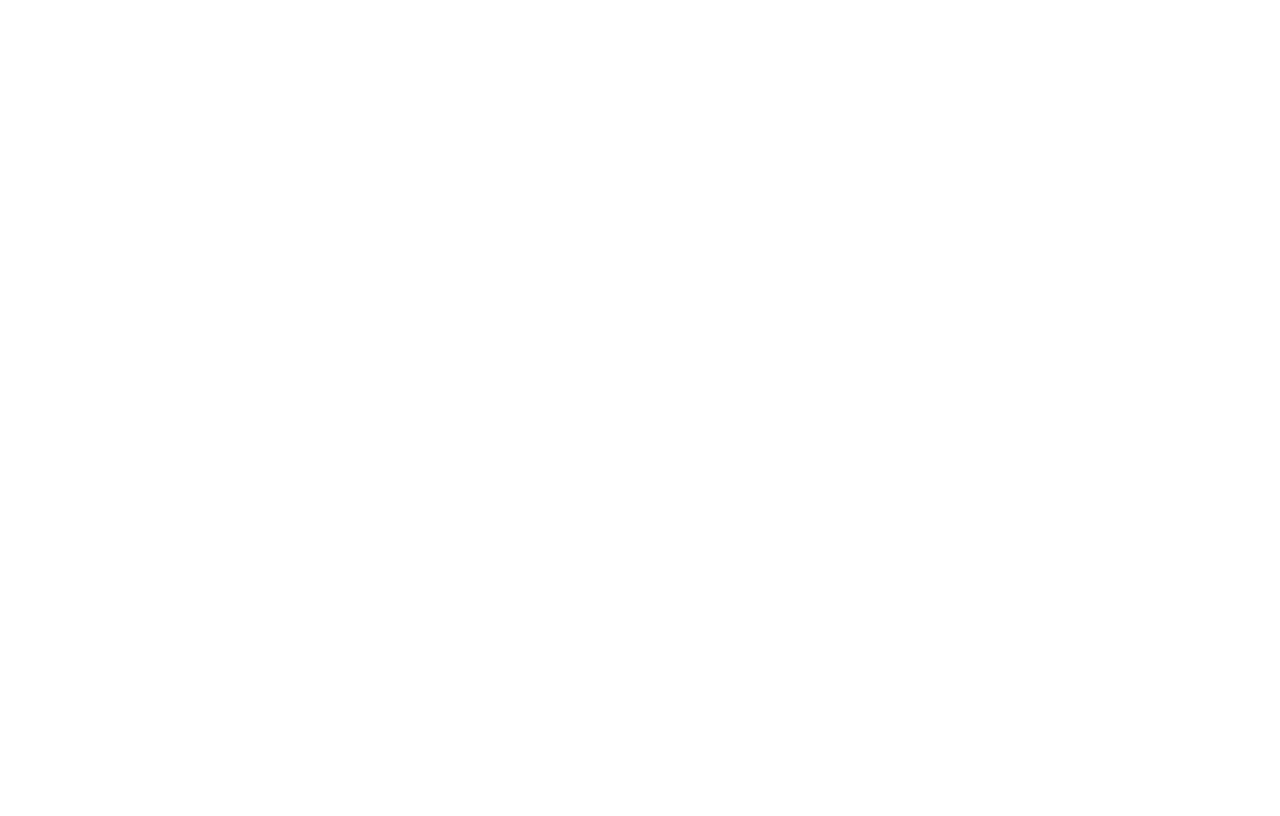
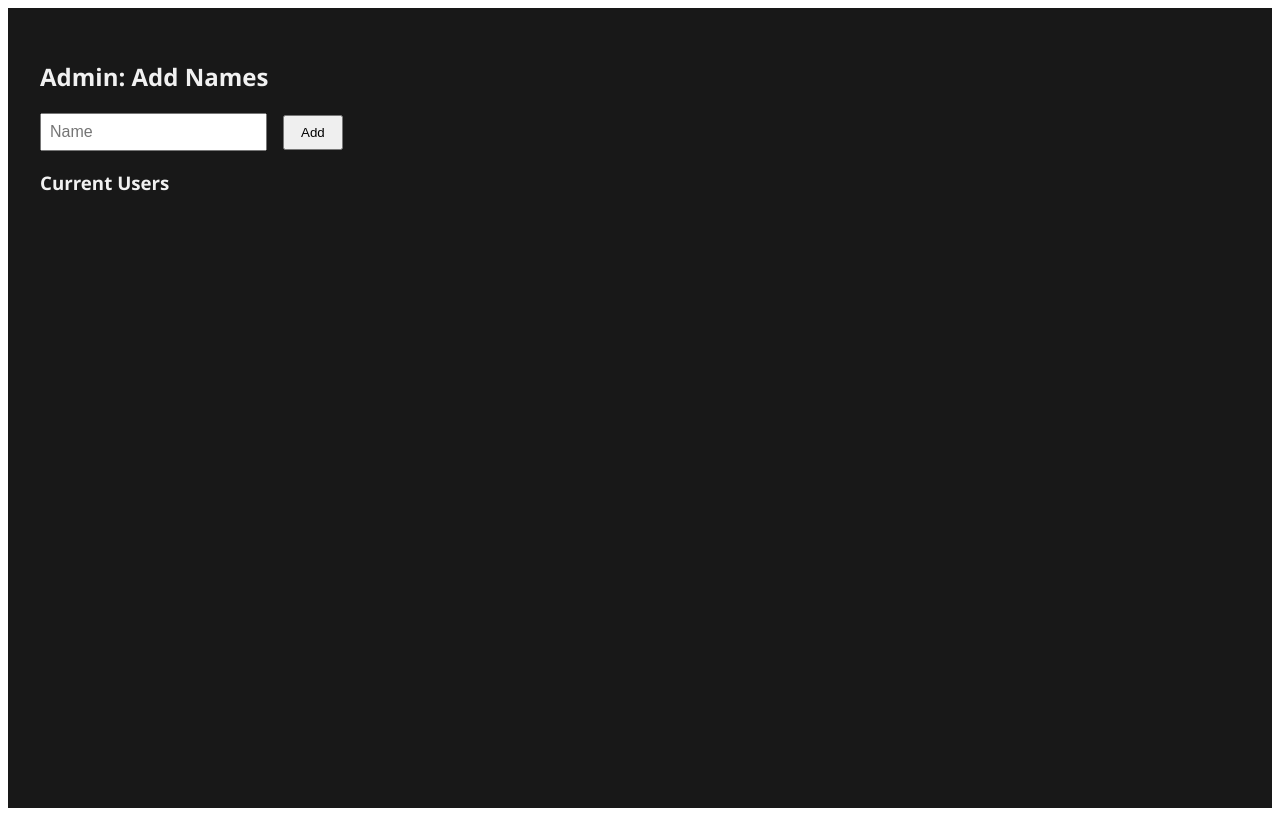
Before and after one commit to AbutalhaKothiwale53/SimpleReactApp, a React (Create React App) app: page /#/admin in a window 1280 px wide. Before the commit this address had no page. Built offline with nearby package versions, Linux system fonts and the light colour scheme; the HTML template or start-up script is replaced by a standard one.

Commit message:
made some changes and added admin and user module and theme is selected to white

```diff
--- /dev/null
+++ b/src/AdminPage.js
@@ -0,0 +1,47 @@
+import React, { useState, useEffect } from 'react';
+
+function AdminPage() {
+  const [name, setName] = useState('');
+  const [users, setUsers] = useState([]);
+
+  useEffect(() => {
+    const saved = JSON.parse(localStorage.getItem('users') || '[]');
+    setUsers(saved);
+  }, []);
+
+  const handleAdd = (e) => {
+    e.preventDefault();
+    if (!name.trim()) return;
+    const updated = [...users, { name }];
+    setUsers(updated);
+    localStorage.setItem('users', JSON.stringify(updated));
+    setName('');
+  };
+
+  return (
+    <div style={{ padding: '2rem' }}>
+      <h2>Admin: Add Names</h2>
+      <form onSubmit={handleAdd} style={{ marginBottom: '1rem' }}>
+        <input
+          type="text"
+          placeholder="Name"
+          value={name}
+          onChange={(e) => setName(e.target.value)}
+          required
+          style={{ padding: '0.5rem', fontSize: '1rem' }}
+        />
+        <button type="submit" style={{ marginLeft: '1rem', padding: '0.5rem 1rem' }}>
+          Add
+        </button>
+      </form>
+      <h3>Current Users</h3>
+      <ul>
+        {users.map((user, idx) => (
+          <li key={idx}><strong>Name:</strong> {user.name}</li>
+        ))}
+      </ul>
+    </div>
+  );
+}
+
+export default AdminPage;
--- a/src/App.js
+++ b/src/App.js
@@ -1,16 +1,24 @@
 import React from 'react';
 import { HashRouter as Router, Routes, Route } from 'react-router-dom';
-import FormPage from './FormPage';
-import DetailsPage from './DetailsPage';
+import AdminPage from './AdminPage';
+import UserPage from './UserPage';
 
 function App() {
+  const darkStyle = {
+    backgroundColor: '#181818',
+    color: '#f1f1f1',
+    minHeight: '100vh',
+    fontFamily: 'Segoe UI, Arial, sans-serif'
+  };
   return (
-    <Router>
-      <Routes>
-        <Route path="/" element={<FormPage />} />
-        <Route path="/details" element={<DetailsPage />} />
-      </Routes>
-    </Router>
+    <div style={darkStyle}>
+      <Router>
+        <Routes>
+          <Route path="/admin" element={<AdminPage />} />
+          <Route path="/user" element={<UserPage />} />
+        </Routes>
+      </Router>
+    </div>
   );
 }
 
--- a/src/DetailsPage.js
+++ b/src/DetailsPage.js
@@ -1,15 +1,23 @@
-import React from 'react';
-import { useLocation, useNavigate } from 'react-router-dom';
+import React, { useEffect, useState } from 'react';
+import { useNavigate } from 'react-router-dom';
 
 function DetailsPage() {
-  const location = useLocation();
+  const [users, setUsers] = useState([]);
   const navigate = useNavigate();
-  const name = location.state?.name || '';
+
+  useEffect(() => {
+    const saved = JSON.parse(localStorage.getItem('users') || '[]');
+    setUsers(saved);
+  }, []);
 
   return (
     <div style={{ padding: '2rem' }}>
-      <h2>User Details</h2>
-      <p><strong>Name:</strong> {name}</p>
+      <h2>User List</h2>
+      <ul>
+        {users.map((user, idx) => (
+          <li key={idx}><strong>Name:</strong> {user.name}</li>
+        ))}
+      </ul>
       <button onClick={() => navigate('/')}>Back</button>
     </div>
   );
--- a/src/FormPage.js
+++ b/src/FormPage.js
@@ -7,7 +7,13 @@
 
   const handleSubmit = (e) => {
     e.preventDefault();
-    navigate('/details', { state: { name } });
+    // Get existing users from localStorage
+    const users = JSON.parse(localStorage.getItem('users') || '[]');
+    // Add new user
+    users.push({ name });
+    // Save back to localStorage
+    localStorage.setItem('users', JSON.stringify(users));
+    navigate('/details');
   };
 
   return (
--- /dev/null
+++ b/src/UserPage.js
@@ -0,0 +1,27 @@
+import React, { useEffect, useState } from 'react';
+
+function UserPage() {
+  const [users, setUsers] = useState([]);
+
+  useEffect(() => {
+    const saved = JSON.parse(localStorage.getItem('users') || '[]');
+    setUsers(saved);
+  }, []);
+
+  return (
+    <div style={{ padding: '2rem' }}>
+      <h2>User: View Names</h2>
+      <ul>
+        {users.length === 0 ? (
+          <li>No users found.</li>
+        ) : (
+          users.map((user, idx) => (
+            <li key={idx}><strong>Name:</strong> {user.name}</li>
+          ))
+        )}
+      </ul>
+    </div>
+  );
+}
+
+export default UserPage;
```
